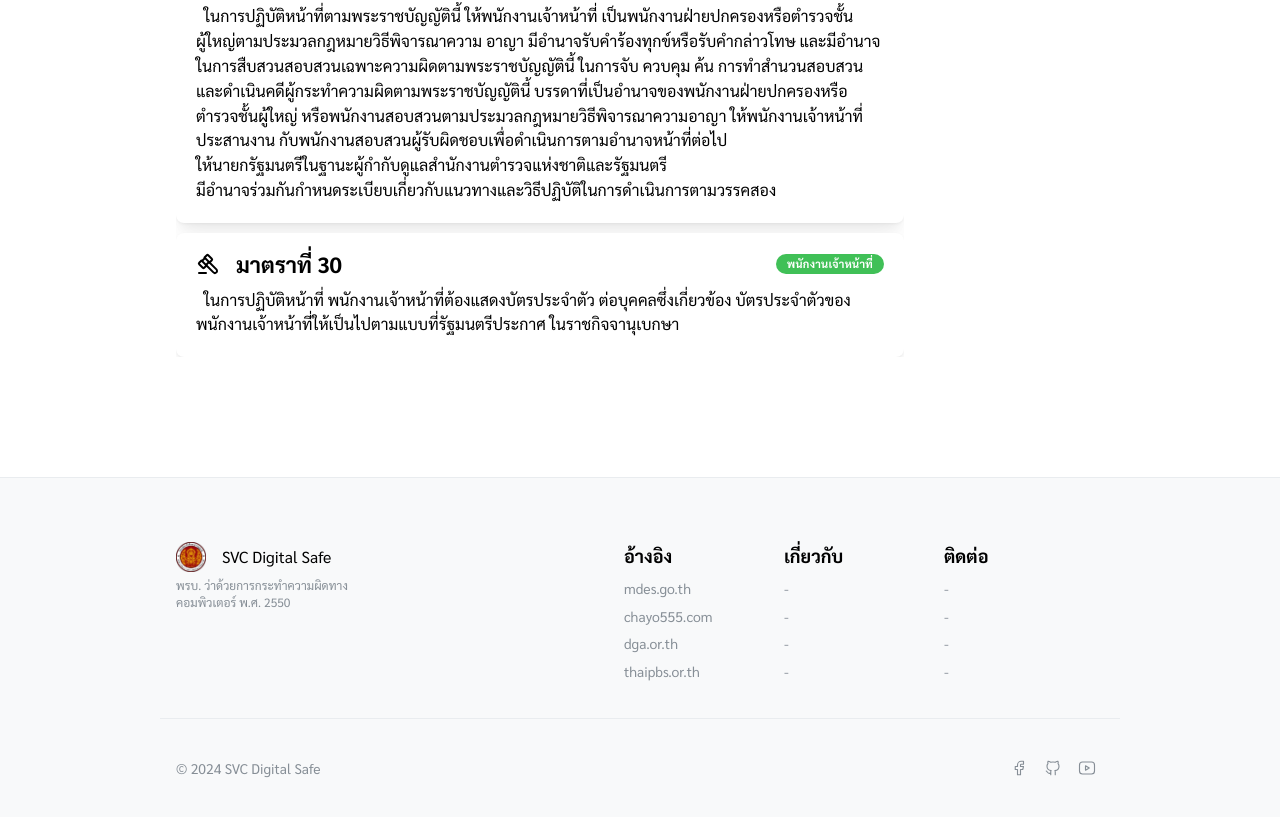
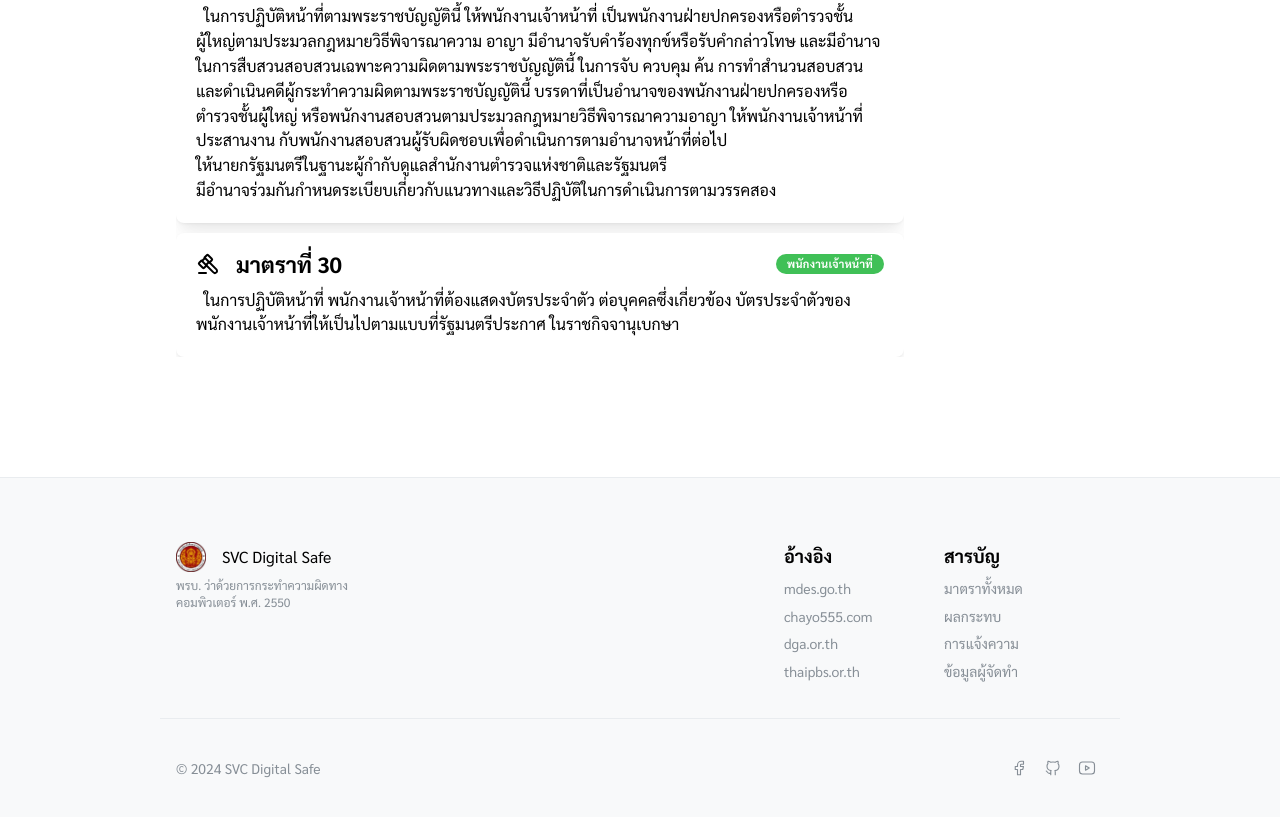
Before and after one commit to iwindd/svc-digital-safe, a Next.js app: page / in a window 1280 px wide. Shown: the part 8979-9796 px from the top of the page. Built offline with nearby package versions, Linux system fonts and the light colour scheme.

Commit message:
feat: update footer links and change section title to "สารบัญ"

```diff
--- a/src/app/components/Footer/index.tsx
+++ b/src/app/components/Footer/index.tsx
@@ -29,21 +29,12 @@ const data : FooterData[] = [
     ],
   },
   {
-    title: "เกี่ยวกับ",
+    title: "สารบัญ",
     links: [
-      { label: "-", link: "#" },
-      { label: "-", link: "#" },
-      { label: "-", link: "#" },
-      { label: "-", link: "#" },
-    ],
-  },
-  {
-    title: "ติดต่อ",
-    links: [
-      { label: "-", link: "#" },
-      { label: "-", link: "#" },
-      { label: "-", link: "#" },
-      { label: "-", link: "#" },
+      { label: "มาตราทั้งหมด", link: "/" },
+      { label: "ผลกระทบ", link: "/effect" },
+      { label: "การแจ้งความ", link: "/report" },
+      { label: "ข้อมูลผู้จัดทำ", link: "/aboutme" },
     ],
   },
 ];
```
